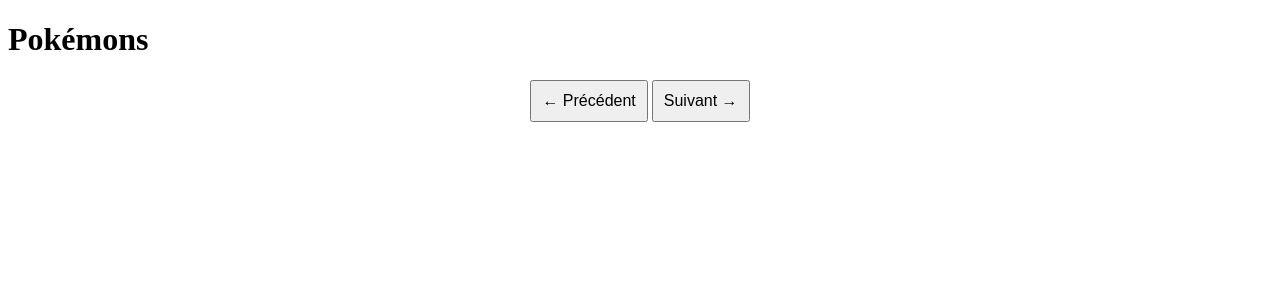
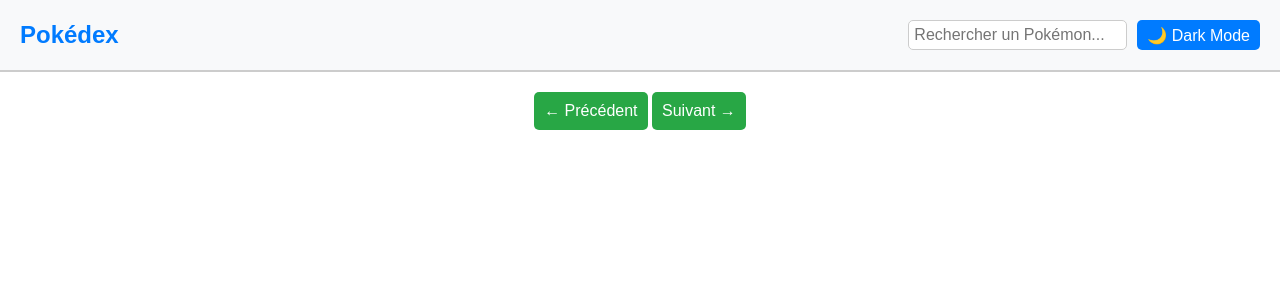
Before and after one commit to misterwhite44/flask-pokedex, a Flask app: page / in a window 1280 px wide. Shown: the top 300 px of the page. Run offline with Flask 3, Linux system fonts and the light colour scheme; data that the repository does not hold is empty.

Commit message:
ajout graphique

```diff
--- a/templates/index.html
+++ b/templates/index.html
@@ -3,29 +3,144 @@
 <head>
     <meta charset="UTF-8">
     <meta name="viewport" content="width=device-width, initial-scale=1.0">
-    <title>Pokémons</title>
+    <title>Pokédex</title>
     <style>
+        body {
+            font-family: Arial, sans-serif;
+            margin: 0;
+            padding: 0;
+            background-color: #ffffff;
+            color: #333333;
+            transition: background-color 0.3s, color 0.3s;
+        }
+
+        /* Header Styles */
+        header {
+            background-color: #f8f9fa;
+            padding: 20px;
+            text-align: center;
+            border-bottom: 2px solid #ccc;
+            display: flex;
+            justify-content: space-between;
+            align-items: center;
+            position: sticky;
+            top: 0;
+            z-index: 1000;
+        }
+
+        header a {
+            font-size: 24px;
+            font-weight: bold;
+            text-decoration: none;
+            color: #007bff;
+        }
+
+        header a:hover {
+            color: #0056b3;
+        }
+
+        .header-buttons {
+            display: flex;
+            gap: 10px;
+        }
+
+        /* Search Bar Styles */
+        #search-bar {
+            padding: 5px;
+            font-size: 16px;
+            border: 1px solid #ccc;
+            border-radius: 5px;
+        }
+
+        /* Dark Mode Toggle Button */
+        #dark-mode-toggle {
+            padding: 5px 10px;
+            font-size: 16px;
+            cursor: pointer;
+            background-color: #007bff;
+            color: white;
+            border: none;
+            border-radius: 5px;
+        }
+
+        #dark-mode-toggle:hover {
+            background-color: #0056b3;
+        }
+
+        /* Main Content Styles */
         .pokemon {
             text-align: center;
             margin: 20px;
         }
+
         .pokemon img {
             width: 150px;
             height: 150px;
         }
+
+        .pokemon-small {
+            display: inline-block;
+            margin: 10px;
+            text-align: center;
+        }
+
+        .pokemon-small img {
+            width: 50px;
+            height: 50px;
+        }
+
         .navigation {
             text-align: center;
             margin-top: 20px;
         }
-        .button {
+
+        .button-nav {
             padding: 10px;
             font-size: 16px;
             cursor: pointer;
+            background-color: #28a745;
+            color: white;
+            border: none;
+            border-radius: 5px;
+        }
+
+        .pokedex-container {
+            display: none;
+            text-align: center;
+        }
+
+        /* Dark Mode Styles */
+        body.dark-mode {
+            background-color: #121212;
+            color: #ffffff;
+        }
+
+        header.dark-mode {
+            background-color: #333333;
+            border-color: #555555;
+        }
+
+        #dark-mode-toggle.dark-mode {
+            background-color: #28a745;
+        }
+
+        #dark-mode-toggle.dark-mode:hover {
+            background-color: #1e7e34;
         }
     </style>
 </head>
 <body>
-    <h1>Pokémons</h1>
+
+    <!-- Header Section -->
+    <header>
+        <a href="#" id="pokedex-link">Pokédex</a>
+        <div class="header-buttons">
+            <input type="text" id="search-bar" placeholder="Rechercher un Pokémon...">
+            <button id="dark-mode-toggle">🌙 Dark Mode</button>
+        </div>
+    </header>
+
+    <!-- Pokémon View -->
     <div id="pokemon-container">
         {% if pokemons %}
             <div class="pokemon" id="pokemon-0">
@@ -35,15 +150,25 @@
         {% endif %}
     </div>
 
+    <!-- Navigation Buttons -->
     <div class="navigation">
-        <button class="button" id="prev">← Précédent</button>
-        <button class="button" id="next">Suivant →</button>
+        <button class="button-nav" id="prev">← Précédent</button>
+        <button class="button-nav" id="next">Suivant →</button>
     </div>
 
+    <!-- Pokédex Container -->
+    <div id="pokedex-container" class="pokedex-container">
+        <h2>Tous les Pokémons</h2>
+        <div id="pokedex"></div>
+        <button class="button-nav" id="back-to-view">Retour</button>
+    </div>
+
+    <!-- JavaScript Section -->
     <script>
         let pokemons = {{ pokemons | tojson }};
         let currentIndex = 0;
 
+        // Fonction pour afficher un Pokémon individuel
         const updatePokemon = (index) => {
             const pokemon = pokemons[index];
             const container = document.getElementById('pokemon-container');
@@ -55,6 +180,7 @@
             `;
         };
 
+        // Gestion des boutons de navigation
         document.getElementById('next').addEventListener('click', () => {
             if (currentIndex < pokemons.length - 1) {
                 currentIndex++;
@@ -68,6 +194,43 @@
                 updatePokemon(currentIndex);
             }
         });
+
+        // Afficher tout le pokédex avec des vignettes
+        document.getElementById('pokedex-link').addEventListener('click', (event) => {
+            event.preventDefault();
+            const pokedexContainer = document.getElementById('pokedex-container');
+            const pokedex = document.getElementById('pokedex');
+            pokedex.innerHTML = '';  // Réinitialiser la liste des pokémons
+
+            pokemons.forEach(pokemon => {
+                const pokemonDiv = document.createElement('div');
+                pokemonDiv.className = 'pokemon-small';
+                pokemonDiv.innerHTML = `
+                    <img src="${pokemon.image_url}" alt="${pokemon.name}">
+                    <p>${pokemon.name.charAt(0).toUpperCase() + pokemon.name.slice(1)}</p>
+                `;
+                pokedex.appendChild(pokemonDiv);
+            });
+
+            document.getElementById('pokemon-container').style.display = 'none';  // Cacher la vue individuelle
+            pokedexContainer.style.display = 'block';  // Afficher le pokédex
+        });
+
+        // Retour à la vue individuelle
+        document.getElementById('back-to-view').addEventListener('click', () => {
+            document.getElementById('pokemon-container').style.display = 'block';  // Afficher la vue individuelle
+            document.getElementById('pokedex-container').style.display = 'none';  // Cacher le pokédex
+        });
+
+        // Activer le mode sombre
+        const toggleDarkMode = () => {
+            document.body.classList.toggle('dark-mode');
+            document.querySelector('header').classList.toggle('dark-mode');
+            document.getElementById('dark-mode-toggle').classList.toggle('dark-mode');
+        };
+
+        document.getElementById('dark-mode-toggle').addEventListener('click', toggleDarkMode);
     </script>
+
 </body>
 </html>
```
